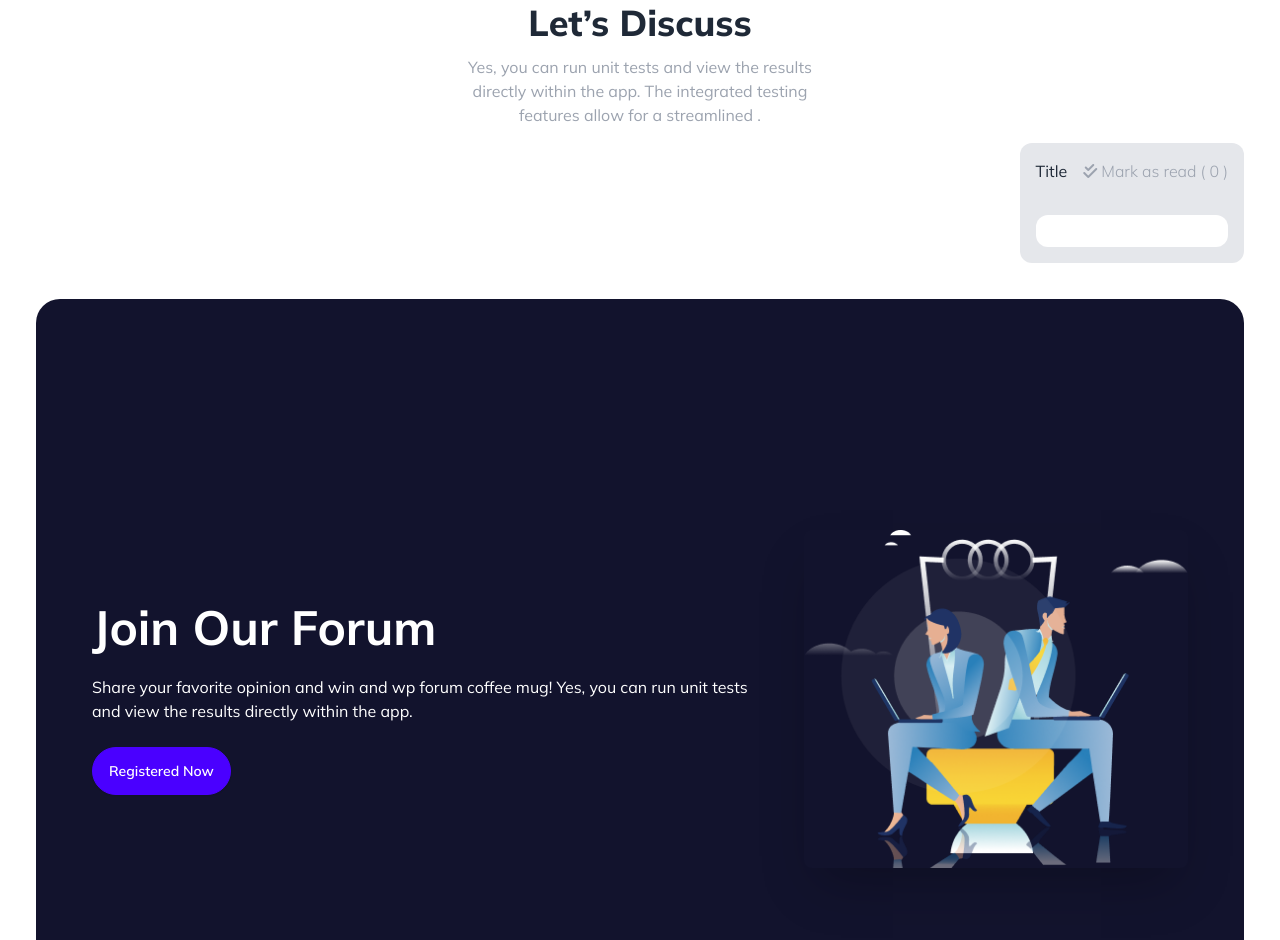
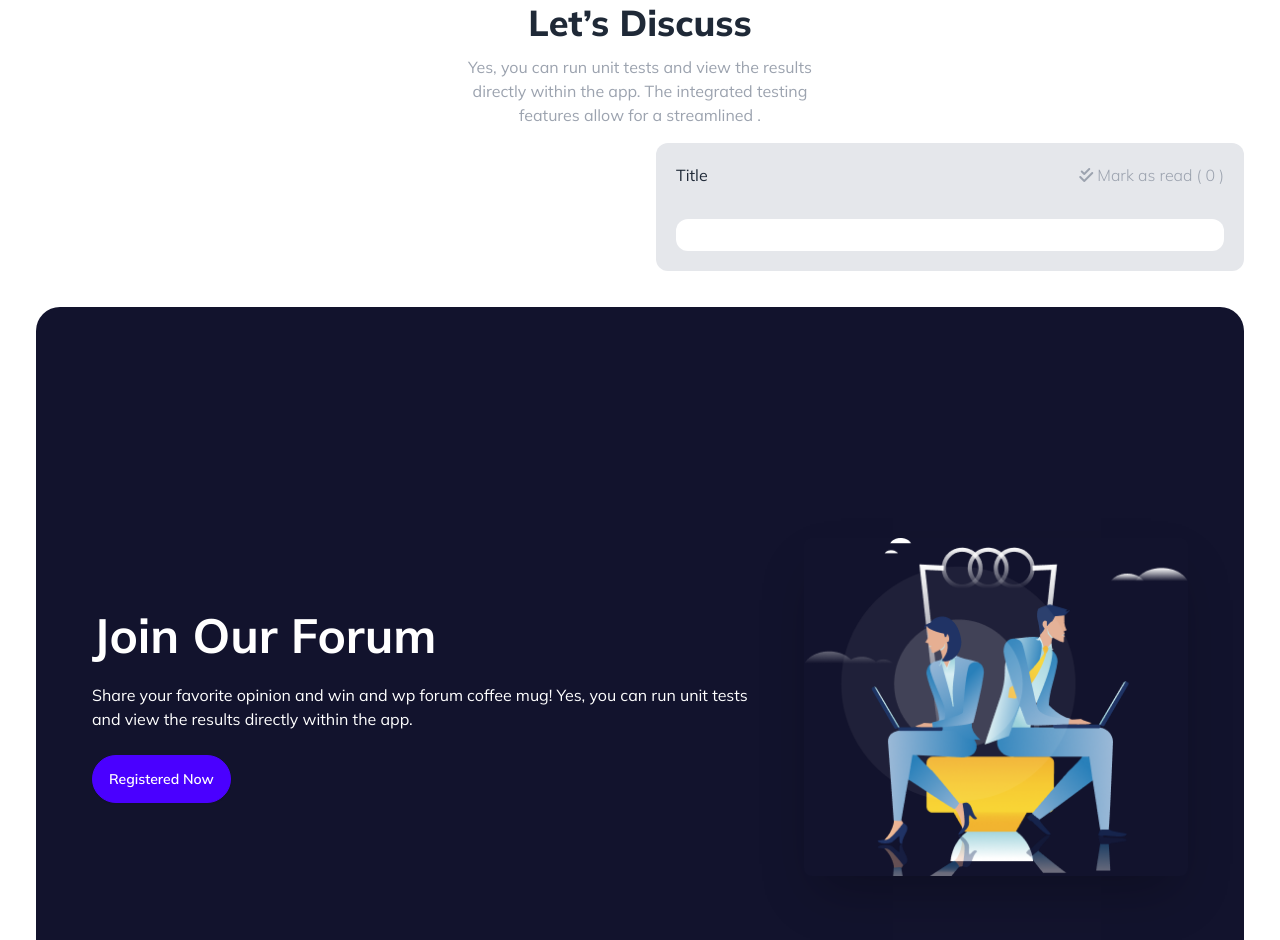
Before and after one commit to shahadathhs/tip-exchange-forum, a plain HTML site: page index.html in a window 1280 px wide. Shown: the part 973-1913 px from the top of the page. Drawn offline with nearby package versions, Linux system fonts and the light colour scheme; no server answers.

Commit message:
small design update

```diff
--- a/index.html
+++ b/index.html
@@ -106,10 +106,10 @@
         <p class="text-gray-400 max-w-96 mx-auto">Yes, you can run unit tests and view the results directly within the app. The integrated testing features allow for a streamlined .</p>
       </div>
       <div class="flex flex-col lg:flex-row gap-10 mt-4 justify-between flex-1">
-        <div id="blogs-div" class="space-y-4">
+        <div id="blogs-div" class="space-y-4 flex-1">
 
         </div>
-        <div class="bg-gray-200 rounded-xl">
+        <div class="bg-gray-200 rounded-xl flex-1 p-1">
           <div class="flex justify-between gap-4 p-4">
             <p>Title</p>
             <p class="text-gray-400 font-light"><i class="fa-solid fa-check-double"></i> Mark as read ( <span id="read-blogs">0</span> )</p>
```
